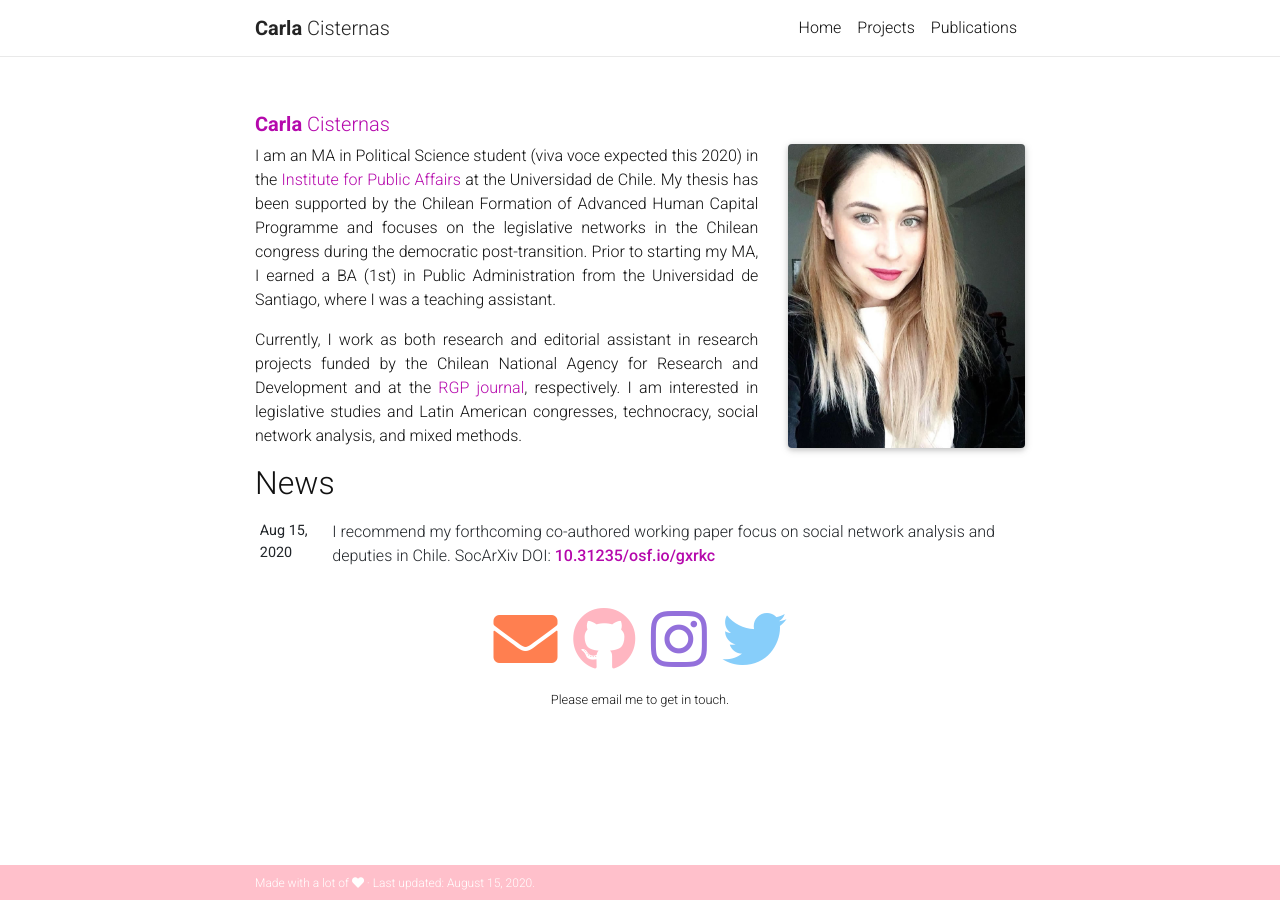
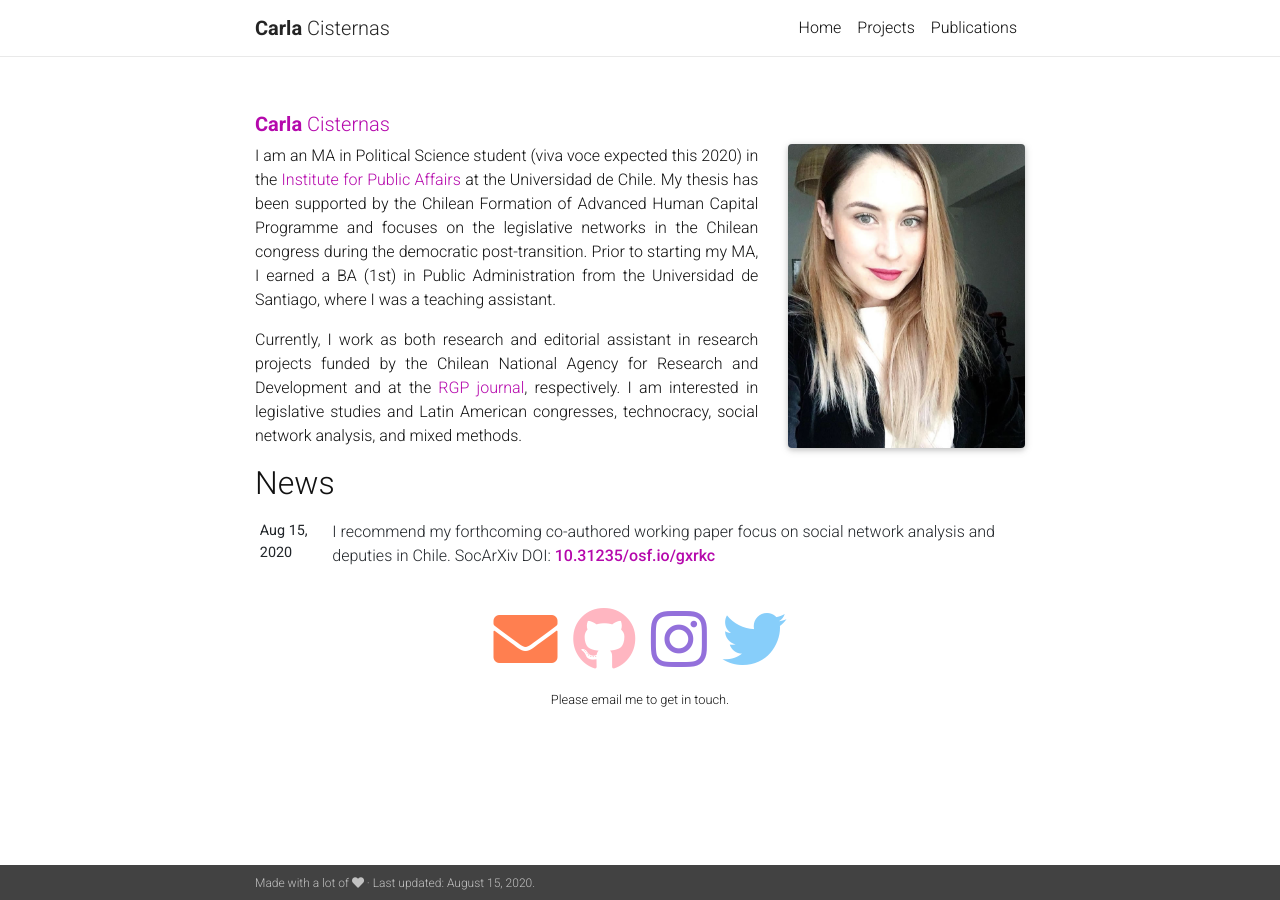
Before and after one commit to training-datalab/carlacisternas.com, a Jekyll site: the page built from _pages/about.md, in a window 1280 px wide. Built offline with Jekyll 4.4.1, drawn with Linux system fonts in a browser that asks for light colours; nearby versions of some CDN libraries; a style sheet for code colours, icons or effects is not loaded.

Commit message:
Update _base.scss

```diff
--- a/_sass/_base.scss
+++ b/_sass/_base.scss
@@ -148,8 +148,8 @@ a, table.table a {
 // Footer
 
 footer.fixed-bottom {
-  color: lighten(#ffe4e1, 25%);
-  background-color: #ffc0cb;
+  color: lighten($grey-color, 25%);
+  background-color: $grey-color-dark;
   font-size: 0.75rem;
   .container {
     padding-top: 9px;
```
